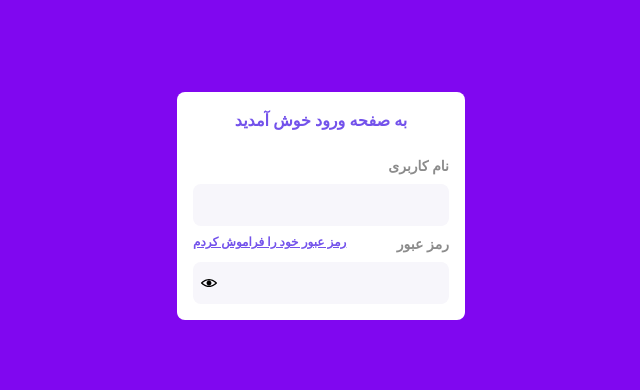
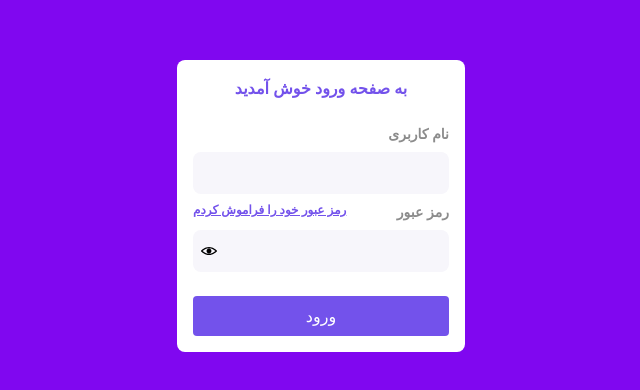
Before and after one commit to mohsenpasha/dewin-task, a Next.js app: page / in a window 1280 px wide. Shown: the part 194-584 px from the top of the page, without its empty margins (319-959 px from the left). Built offline with nearby package versions, Linux system fonts and the light colour scheme.

Commit message:
button added to form and also sumbitHandler created and it does not do anything

```diff
--- a/src/app/page.js
+++ b/src/app/page.js
@@ -1,10 +1,17 @@
 'use client'
 import { useState } from "react";
 import CInput from "./components/Input";
+import { CButton } from "./components/Button";
 
 export default function Home() {
   const [username,setUsername] = useState('')
   const [password,setPassword] = useState('')
+  function submitHandler(){
+    if(username.length <= 12 && password.length <= 12){
+      console.log('submited')
+      // we have submit information and we can use it here
+    }
+  }
   return (
     <div className="w-full h-[100vh] bg-[#8007f0] flex items-center justify-center">
       <div className="min-w-72 bg-white rounded-lg p-4">
@@ -15,6 +22,7 @@ export default function Home() {
         <div className="flex flex-col gap-2">
           <CInput value={username} setValue={setUsername} type={'text'}/>
           <CInput value={password} setValue={setPassword} type={'password'}/>
+          <CButton submitHandler={submitHandler} />
         </div>
       </div>
     </div>
```
